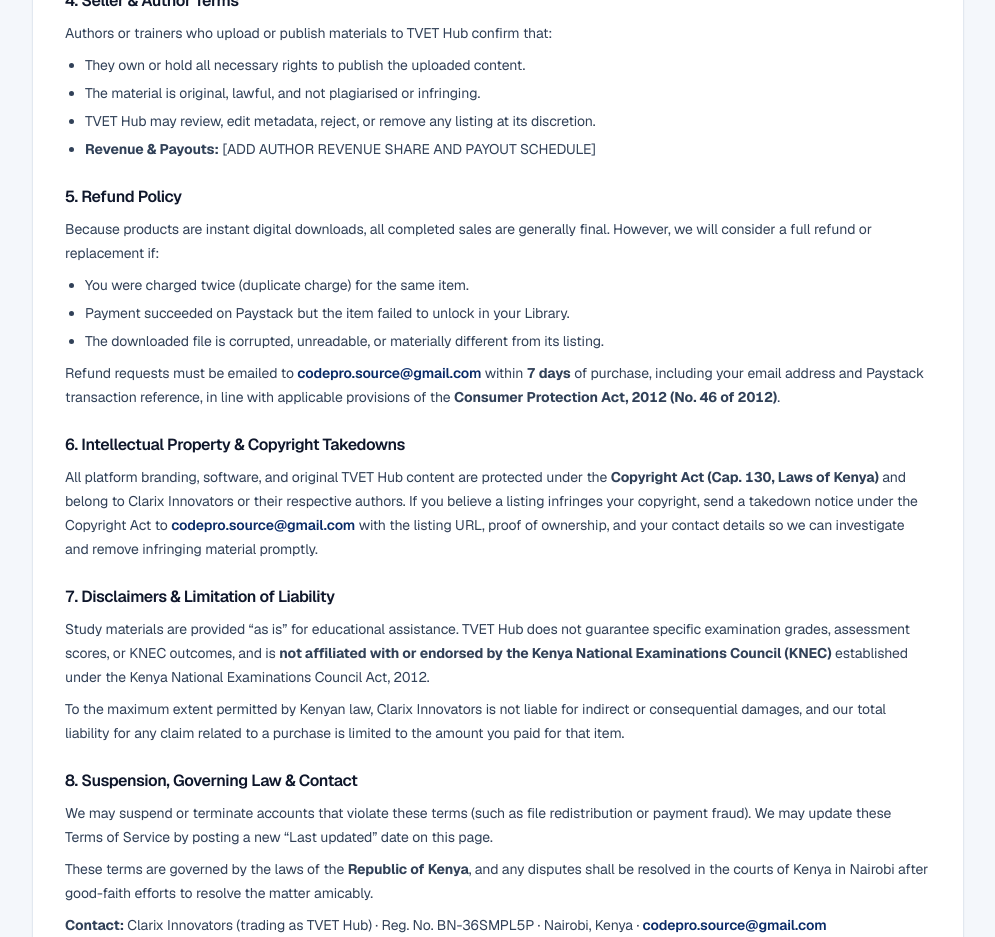
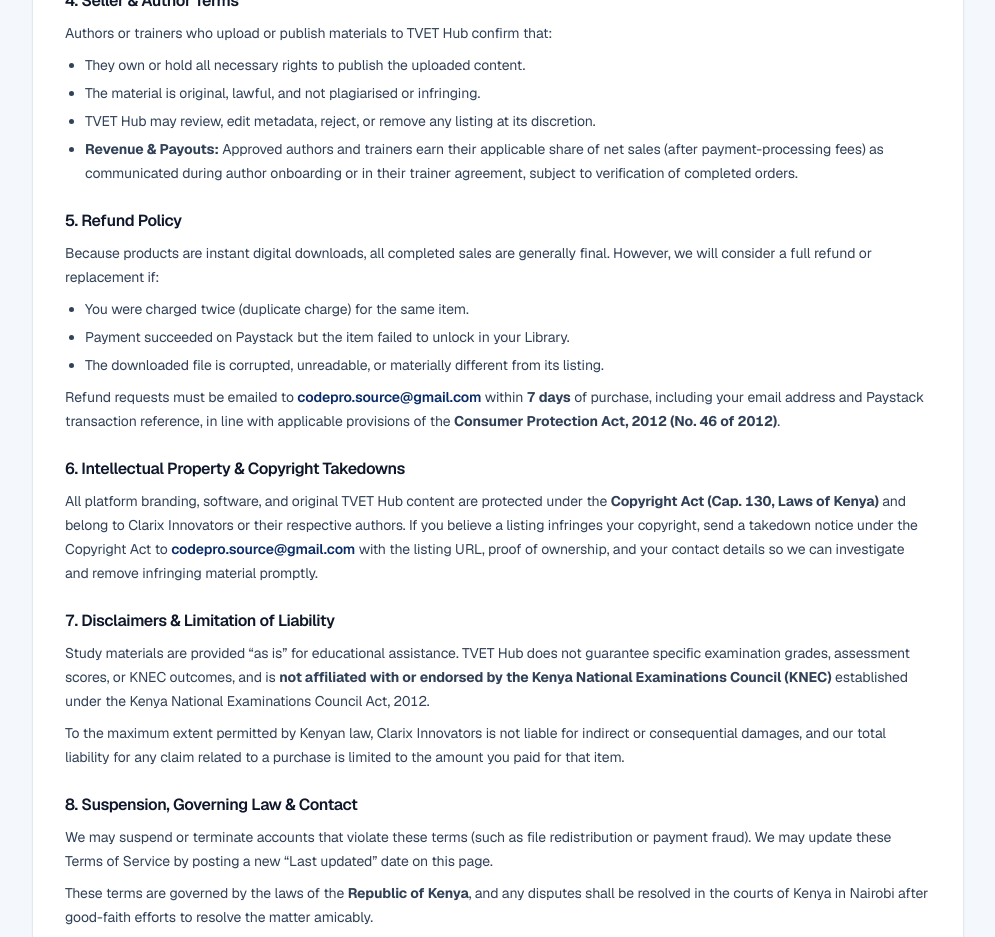
Before and after one commit to Sozi-source/brightpath, a Next.js app: page /terms in a window 1280 px wide. Shown: the part 980-1917 px from the top of the page, without its empty margins (284-1279 px from the left). Built offline with nearby package versions, Linux system fonts and the light colour scheme; no server answers.

Commit message:
chore: update project

```diff
--- a/src/app/terms/page.tsx
+++ b/src/app/terms/page.tsx
@@ -116,7 +116,10 @@ export default function TermsOfServicePage() {
             TVET Hub may review, edit metadata, reject, or remove any listing at its discretion.
           </li>
           <li>
-            <strong>Revenue &amp; Payouts:</strong> [ADD AUTHOR REVENUE SHARE AND PAYOUT SCHEDULE]
+            <strong>Revenue &amp; Payouts:</strong> Approved authors and trainers earn their
+            applicable share of net sales (after payment-processing fees) as communicated during
+            author onboarding or in their trainer agreement, subject to verification of completed
+            orders.
           </li>
         </ul>
       </section>
```
